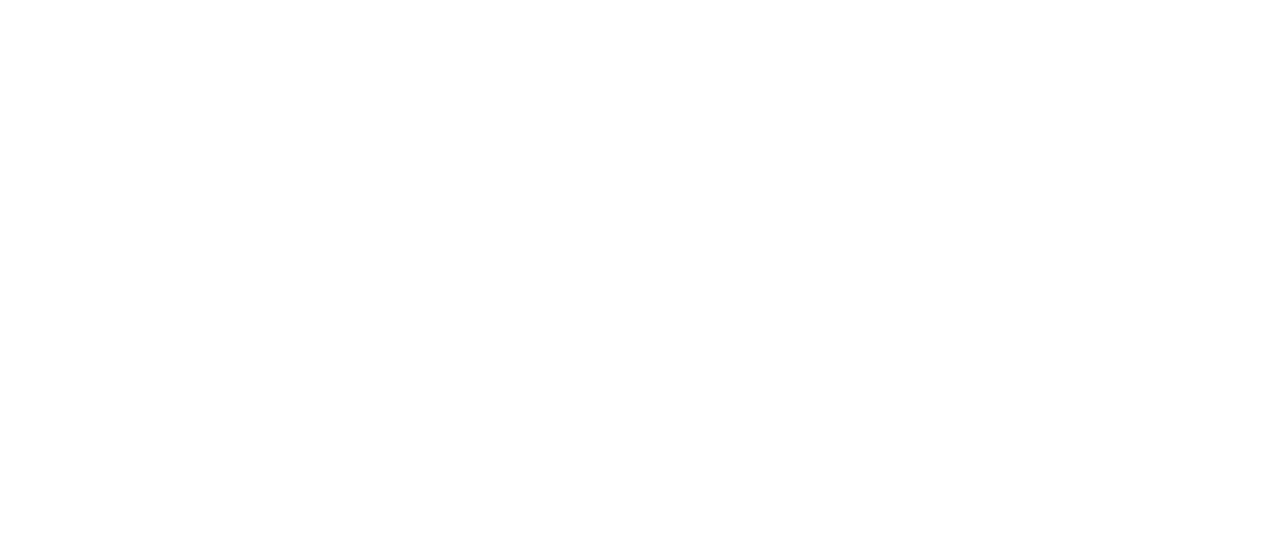
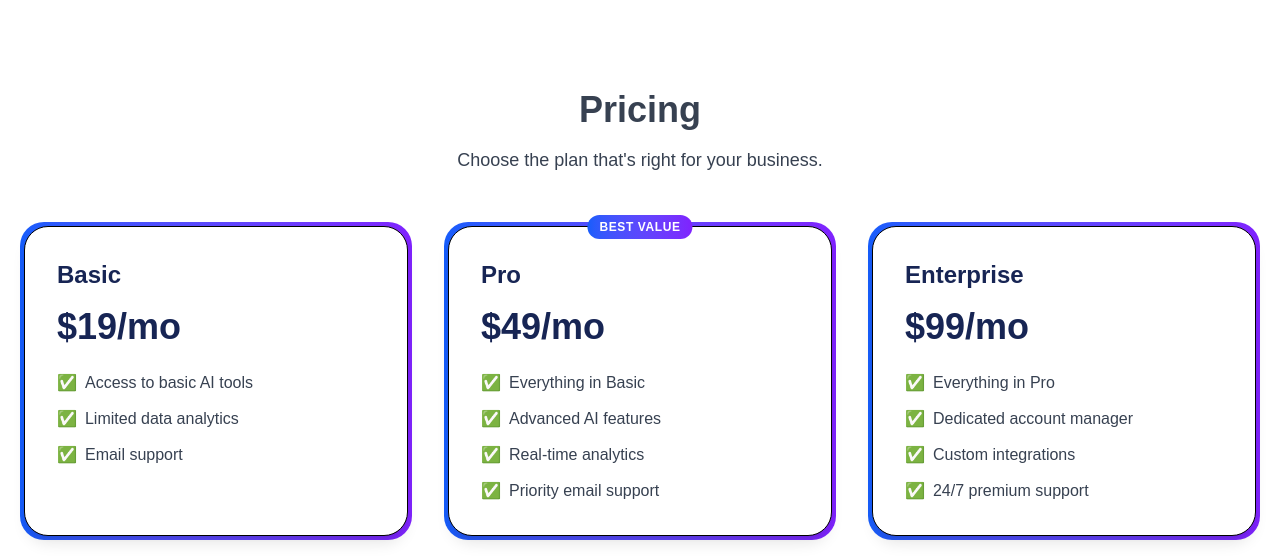
Before and after one commit to paskuvan/landing-react, a React (Vite) app: page / in a window 1280 px wide. Shown: the part 2122-2679 px from the top of the page. Before the commit the page ends 2064 px from the top, so only its background shows below. Built offline with nearby package versions, Linux system fonts and the light colour scheme.

Commit message:
Implement Pricing

```diff
--- a/src/App.tsx
+++ b/src/App.tsx
@@ -3,6 +3,7 @@
 import { Brands } from "./components/sections/Brands";
 import { Services } from "./components/sections/Services";
 import { AboutUs } from "./components/sections/AboutUs";
+import { Pricing } from "./components/sections/Pricing";
 
 function App() {
   return <Layout title="EdgeAI">
@@ -10,6 +11,7 @@
     <Brands />
     <Services />
     <AboutUs />
+    <Pricing />
   </Layout>
 
 }
--- /dev/null
+++ b/src/components/sections/Pricing.tsx
@@ -0,0 +1,48 @@
+import { Container } from "../shared/Container";
+import { Title } from "../shared/Title";
+import { Paragraph } from "../shared/Paragraph";
+import { pricingPlans } from "../../utils/pricing-plans";
+
+export const Pricing = () => {
+    return (
+        <section id="pricing" className="py-5">
+            {""}
+            <Container className="text-center">
+                <Title>Pricing</Title>
+                <Paragraph className="mt-4">Choose the plan that's right for your business.</Paragraph>
+            </Container>
+            <Container className="mt-12">
+            <div className="grid grid-cols-1 md:grid-cols-3 gap-8">
+                {pricingPlans.map((plan, key) => (
+                    <div key={key} className="relative group h-full">
+                        <div className="bg-gradient-to-r from-blue-600 to-violet-600 p-1 rounded-3xl h-full">
+                            <div className="bg-box-bg border border-box-border rounded-3xl shadow-lg shadow-box-shadow p-8 flex flex-col h-full relative">
+                                {plan.bestValue && (<div className="absolute -top-3 left-1/2 -translate-x-1/2 bg-primary text-white text-xs font-bold uppercase tracking-wider px-3 py-1 rounded-full bg-gradient-to-r from-blue-600 to-violet-600">
+                                Best Value
+                                </div>
+                            )}
+                            <h3 className="text-2xl font-semibold text-heading-1">
+                                {""}
+                                {plan.title}
+                            </h3>
+                            <p className="mt-4 text-4xl font-bold text-heading-1">
+                                {""}
+                                {plan.price}
+                            </p>
+                            <ul className="mt-6 flex-1 space-y-3 text-left text-heading-3">
+                                {plan.features.map((feature, keyFeatures) =>(
+                                    <li key={keyFeatures} className="flex items-center gap-2">
+                                        <span className="text-primary">✅</span>
+                                         <span>{feature}</span>
+                                    </li>
+                                ))}
+                            </ul>
+                            </div>
+                        </div>
+                    </div>
+                ))}
+            </div>
+            </Container>
+        </section>
+    );
+};
--- /dev/null
+++ b/src/utils/pricing-plans.ts
@@ -0,0 +1,32 @@
+export const pricingPlans = [
+    {
+        title: "Basic",
+        price: "$19/mo",
+        features: [
+            "Access to basic AI tools",
+            "Limited data analytics",
+            "Email support",
+        ],
+    },
+    {
+        title: "Pro",
+        price: "$49/mo",
+        features: [
+            "Everything in Basic",
+            "Advanced AI features",
+            "Real-time analytics",
+            "Priority email support",
+        ],
+        bestValue: true,
+    },
+    {
+        title: "Enterprise",
+        price: "$99/mo",
+        features: [
+            "Everything in Pro",
+            "Dedicated account manager",
+            "Custom integrations",
+            "24/7 premium support",
+        ],
+    },
+];
```
